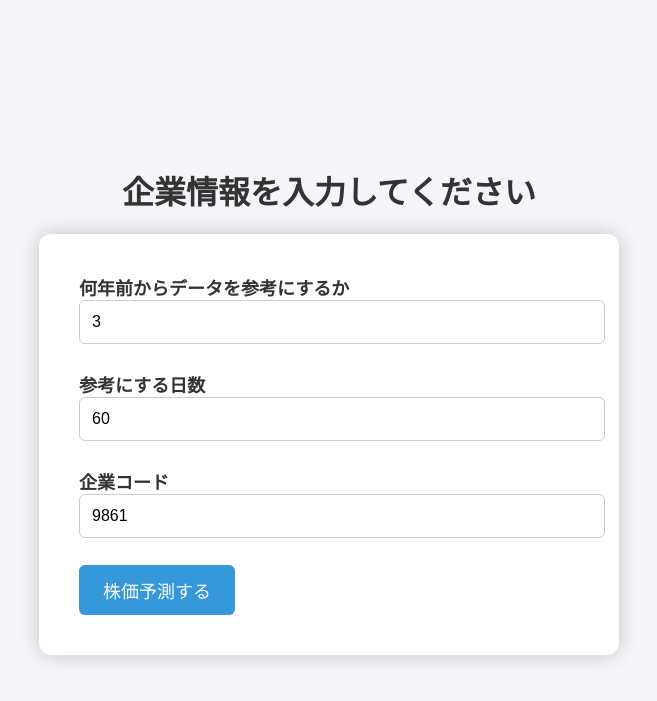
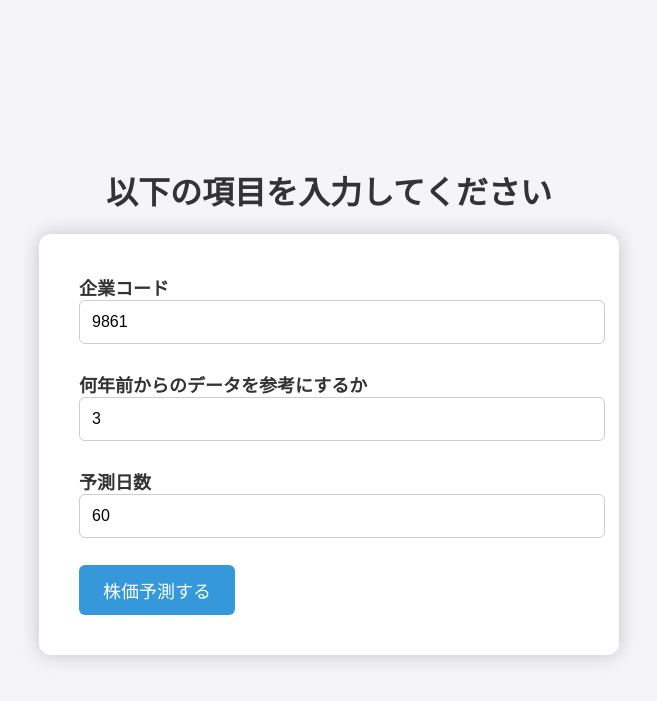
Before and after one commit to cmb-sy/Stock-Price-Prediction, a Flask app: page / in a window 1280 px wide. Shown: the top 701 px of the page, without its empty margins (311-968 px from the left). Run offline with Flask 3, Linux system fonts and the light colour scheme.

Commit message:
不要なコードを削除

```diff
--- a/app/templates/index.html
+++ b/app/templates/index.html
@@ -99,19 +99,19 @@
     </style>
   </head>
   <body>
-    <h1>企業情報を入力してください</h1>
+    <h1>以下の項目を入力してください</h1>
     <form method="post" action="/" onsubmit="showLoading()">
+      <label for="code">
+        企業コード
+        <input type="text" id="code" name="code" value="9861" /><br />
+      </label>
       <label for="from_year">
-        何年前からデータを参考にするか
+        何年前からのデータを参考にするか
         <input type="number" id="from_year" name="from_year" value="3" /><br />
       </label>
       <label for="ref_days">
-        参考にする日数
+        予測日数
         <input type="number" id="ref_days" name="ref_days" value="60" /><br />
-      </label>
-      <label for="code">
-        企業コード
-        <input type="text" id="code" name="code" value="9861" /><br />
       </label>
       <input type="submit" value="株価予測する" />
     </form>
```
Also changed, not shown: app/ml/lstm.py (+5 -19 lines), 1 other file.
